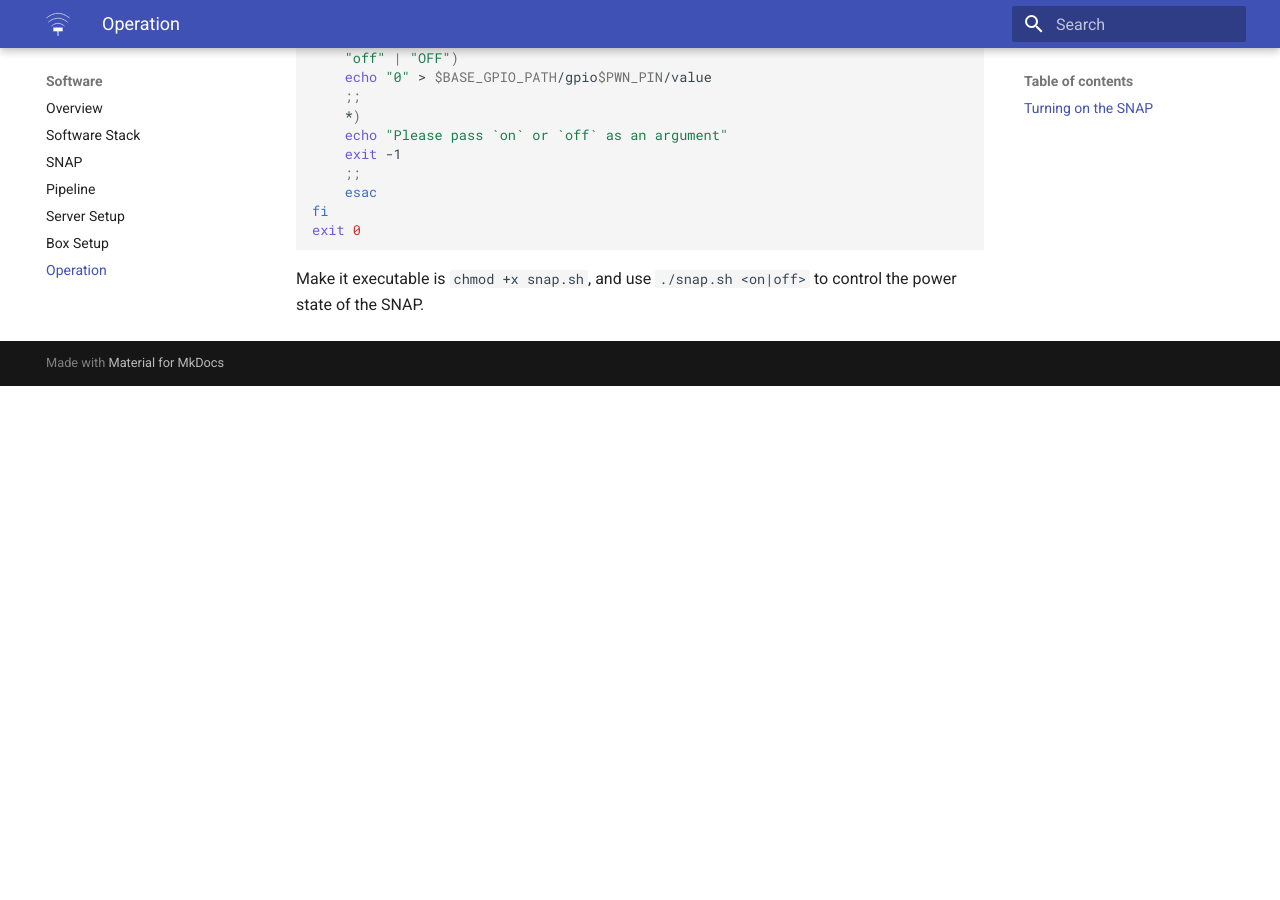
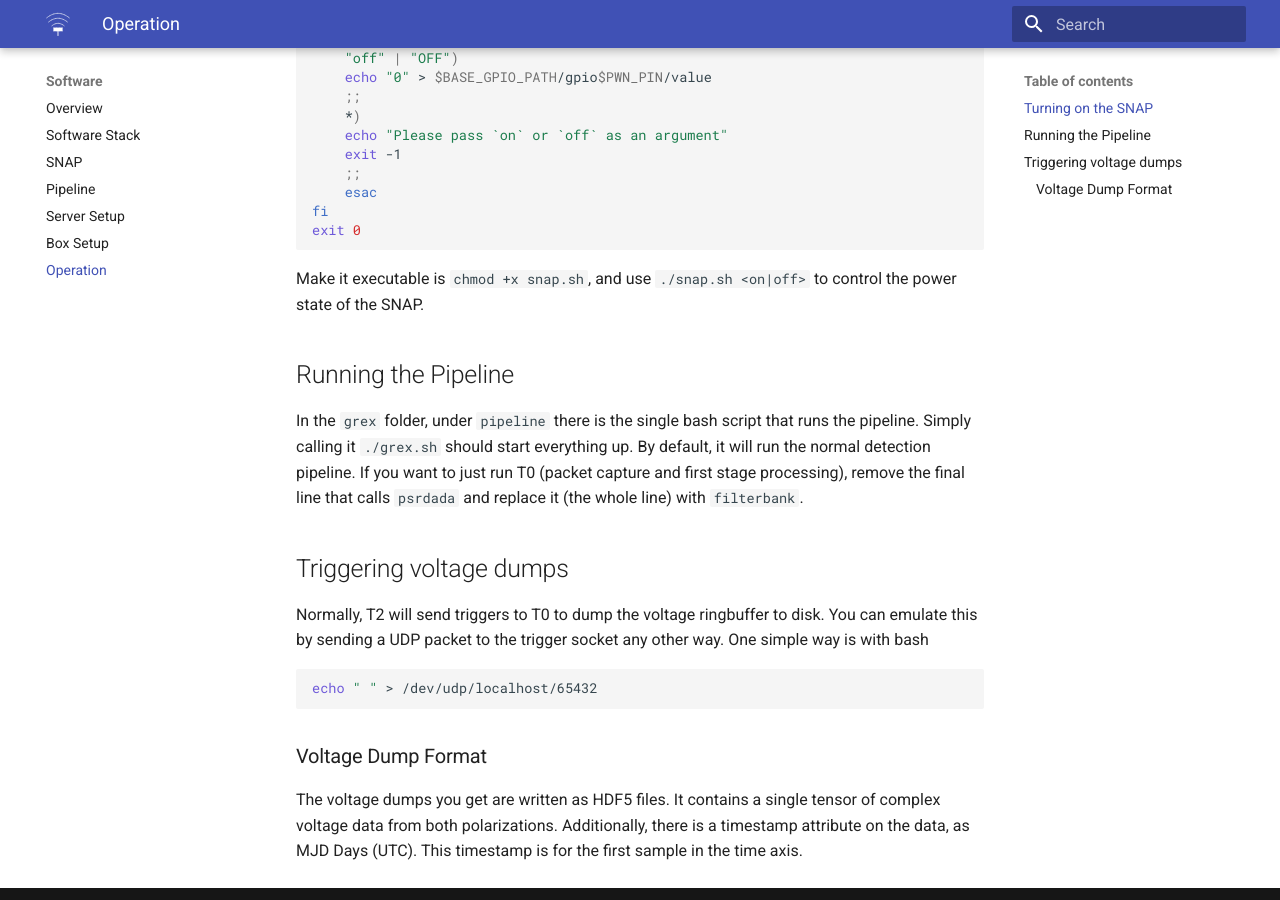
Before and after one commit to courtneyjkeeler/grex-telescope.github.io, an MkDocs documentation site: the page built from docs/software/operation.md, in a window 1280 px wide and 900 px high, scrolled down 749 px. Built offline with MkDocs 1.6.1 and Material for MkDocs 9.7.7, drawn with Linux system fonts in a browser that asks for light colours; before the commit the page ends 1135 px from its top, so only the background shows below that.

Commit message:
wip voltage info

````diff
--- a/docs/software/operation.md
+++ b/docs/software/operation.md
@@ -42,3 +42,21 @@ exit 0
 ```
 
 Make it executable is `chmod +x snap.sh`, and use `./snap.sh <on|off>` to control the power state of the SNAP.
+
+## Running the Pipeline
+
+In the `grex` folder, under `pipeline` there is the single bash script that runs the pipeline.
+Simply calling it `./grex.sh` should start everything up. By default, it will run the normal detection pipeline.
+If you want to just run T0 (packet capture and first stage processing), remove the final line that calls `psrdada` and replace it (the whole line) with `filterbank`.
+
+## Triggering voltage dumps
+
+Normally, T2 will send triggers to T0 to dump the voltage ringbuffer to disk. You can emulate this by sending a UDP packet to the trigger socket any other way. One simple way is with bash
+
+```bash
+echo " " > /dev/udp/localhost/65432
+```
+
+### Voltage Dump Format
+
+The voltage dumps you get are written as HDF5 files. It contains a single tensor of complex voltage data from both polarizations. Additionally, there is a timestamp attribute on the data, as MJD Days (UTC). This timestamp is for the first sample in the time axis.
````
